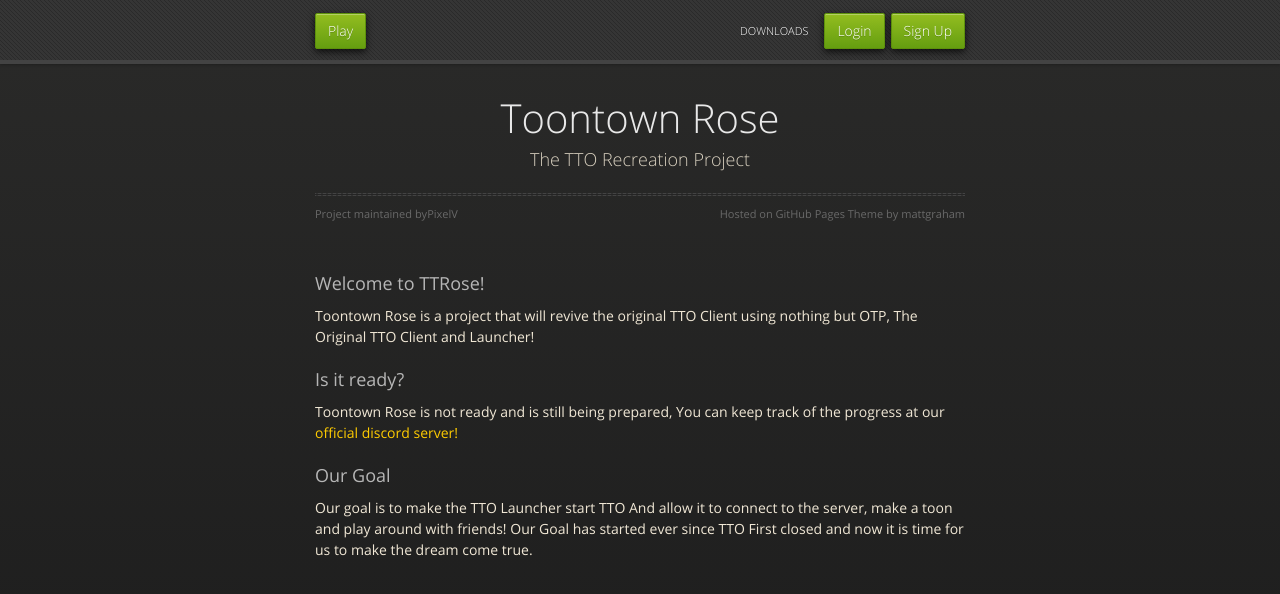
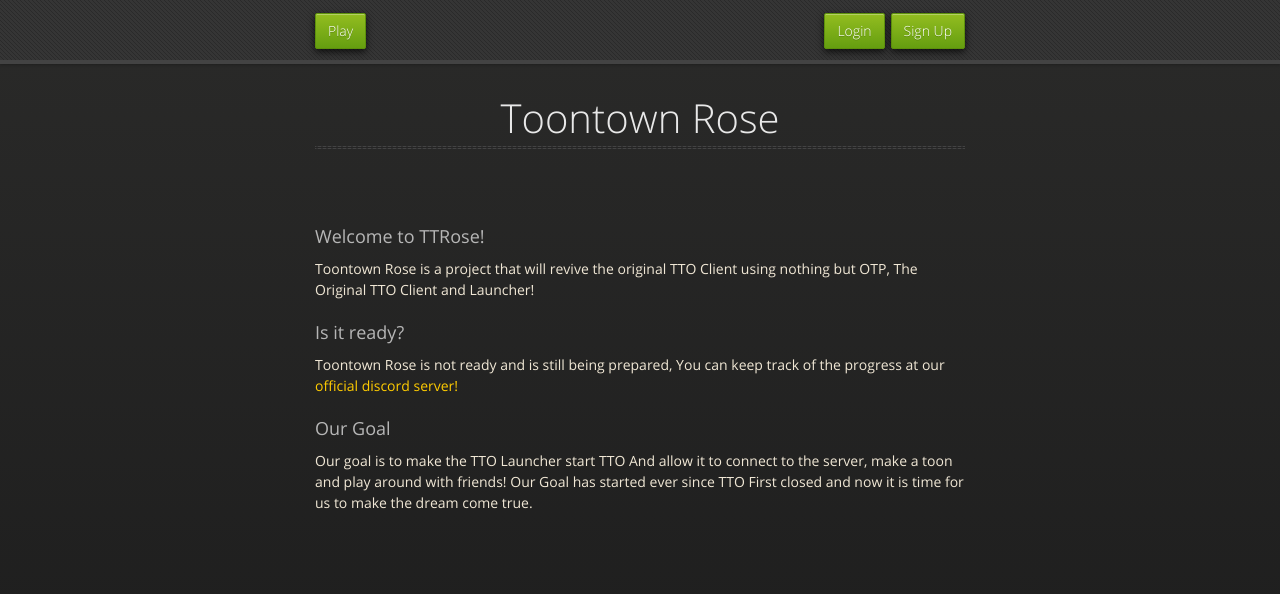
Before and after one commit to PixelV/toontownrose, a plain HTML site: page index.html in a window 1280 px wide. Drawn offline with nearby package versions, Linux system fonts and the light colour scheme.

Commit message:
Update index.html

```diff
--- a/index.html
+++ b/index.html
@@ -23,7 +23,6 @@
           <li class="fork"><a href="#">Play</a></li>
           <li class="downloads"><a href="#">Sign Up</a></li>
           <li class="downloads"><a href="#">Login</a></li>
-          <li class="title">DOWNLOADS</li>
         </nav>
       </div><!-- end header -->
 
@@ -32,10 +31,7 @@
       <section>
         <div id="title">
           <h1>Toontown Rose</h1>
-          <p>The TTO Recreation Project</p>
           <hr>
-          <span class="credits left">Project maintained byPixelV</a></span>
-          <span class="credits right">Hosted on GitHub Pages Theme by mattgraham</a></span>
         </div>
 
         <h3>
```
